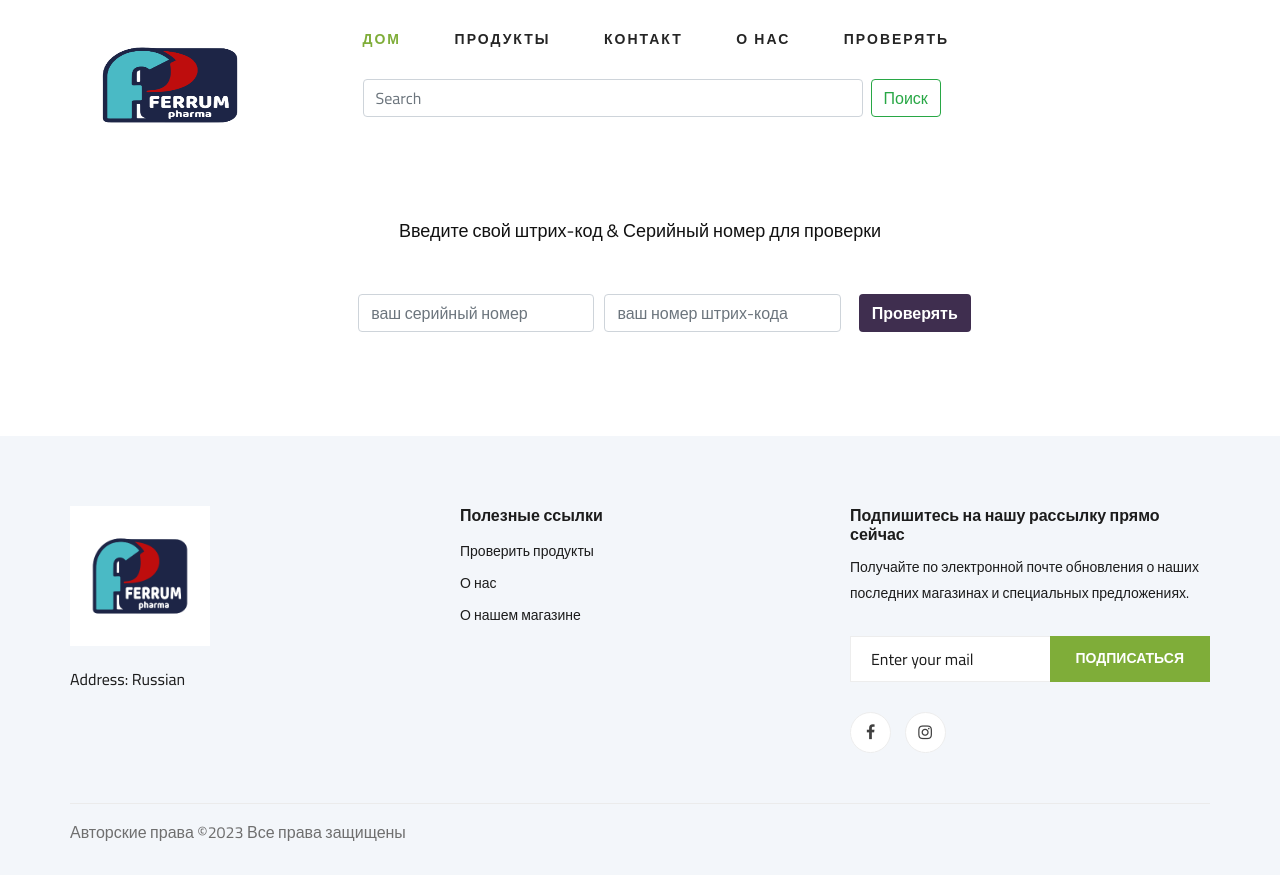
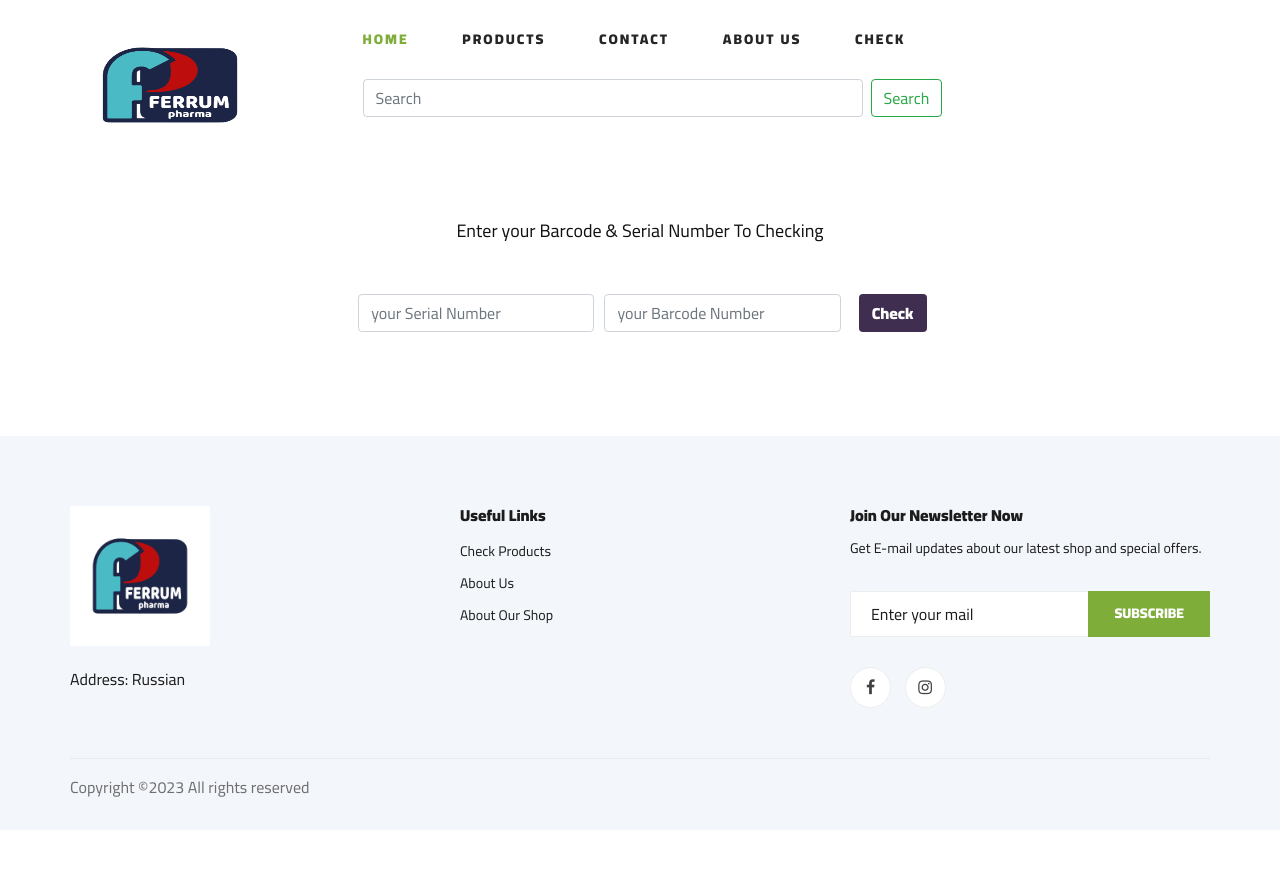
Before and after one commit to tomas2310328/pharma-rose, a Django app: page /check-code/ in a window 1280 px wide. After the commit the page ends 797 px from the top, so only its background shows below. Run offline with Django 3.2, Linux system fonts and the light colour scheme; data comes from the database, SQL or seed files in the repository; some libraries are stand-ins or nearby versions; some web fonts are replaced.

Commit message:
make it english

```diff
--- a/check/templates/check/check_code.html
+++ b/check/templates/check/check_code.html
@@ -7,7 +7,7 @@
   {% for query in queryset %}
     {% if barcode == query.bar_code and serial == query.serial_number %}
       <p class="alert alert-primary text-center">
-        Ваш штрих-код и серийный номер верны <i class="fa fa-check" aria-hidden="true"></i>
+        Your Barcode and Serial Number are Correct <i class="fa fa-check" aria-hidden="true"></i>
       </p>
       <section class="product-details spad">
         <div class="container">
@@ -35,9 +35,9 @@
     {% empty %}
       {% if barcode != query.bar_code and serial != query.serial_number %}
         <p class="alert alert-danger text-center">
-          ПРЕДУПРЕЖДЕНИЕ! Ваш штрих-код или серийный номер
+          WARNING! Your Barcode Or Serial Number
           <i class="fa fa-times" aria-hidden="true"></i><br>
-          Возможно, вы не покупаете этот продукт
+          Maybe You Do not Purchase This Product
         </p>
 
       {% endif %}
@@ -46,7 +46,7 @@
 </div>
 
   <div class="container">
-    <h5 class="text-center my-5">Введите свой штрих-код &amp; Серийный номер для проверки </h5>
+    <h5 class="text-center my-5">Enter your Barcode &amp; Serial Number To Checking</h5>
 
       <form action="." method="get">
 
@@ -54,17 +54,17 @@
 
           <div class="col-sm-3 my-1">
             <input class="form-control" type="search"
-            name="serial" placeholder="ваш серийный номер" required />
+            name="serial" placeholder="your Serial Number" required />
           </div>
 
           <div class="col-sm-3 my-1">
             <input class="form-control" type="search"
-            name="code" placeholder="ваш номер штрих-кода" required />
+            name="code" placeholder="your Barcode Number" required />
           </div>
 
           <div class="col-sm-3 my-1">
             <button class="btn akame-btn ml-2" type="submit"
-            style="background: #3f2e4f; color: white; font-weight: bold;">Проверять</button>
+            style="background: #3f2e4f; color: white; font-weight: bold;">Check</button>
           </div>
 
         </div>
--- a/products/templates/products/product_list.html
+++ b/products/templates/products/product_list.html
@@ -10,7 +10,7 @@
             <div class="col-lg-9 col-md-7">
                 <div class="product__discount">
                     <div class="section-title product__discount__title">
-                        <h2>Продукты</h2>
+                        <h2>Products</h2>
                     </div>
                     <div class="row">
                       {% for product in object_list %}
@@ -41,7 +41,7 @@
                         </div>
                       {% empty %}
                       <div class="post-content text-center">
-                        <p>К сожалению, товаров пока нет!</p>
+                        <p>Sorry, No there any Products Yet!</p>
                       </div>
                     {% endfor %}
                     </div>
--- a/products/templates/products/search.html
+++ b/products/templates/products/search.html
@@ -1,6 +1,6 @@
 {% extends "base.html" %}
 
-{% block title %}Ferrun Pharma | Продукты{% endblock %}
+{% block title %}Ferrun Pharma | Products{% endblock %}
 
 {% block content %}
 
@@ -10,7 +10,7 @@
             <div class="col-lg-9 col-md-7">
                 <div class="product__discount">
                     <div class="section-title product__discount__title">
-                        <h2>Продукты</h2>
+                        <h2>Products</h2>
                     </div>
                     <div class="row">
                         {% for product in object_list %}
@@ -43,7 +43,7 @@
                         {% empty %}
                         <div class="container">
                             <div class="post-content text-center">
-                                <p>Нет продуктов!</p>
+                                <p>No Products</p>
                             </div>
                         </div>
                         {% endfor %}
--- a/templates/base/footer.html
+++ b/templates/base/footer.html
@@ -67,21 +67,21 @@
             </div>
             <div class="col-lg-4 col-md-6 col-sm-6 offset-lg-1">
                 <div class="footer__widget">
-                    <h6>Полезные ссылки</h6>
+                    <h6>Useful Links</h6>
                     <ul>
-                        <li><a href="{% url 'check:check_serial' %}">Проверить продукты</a></li>
-                        <li><a href="{% url 'about' %}">О нас</a></li>
-                        <li><a href="{% url 'products:product_list' %}">О нашем магазине</a></li>
+                        <li><a href="{% url 'check:check_serial' %}">Check Products</a></li>
+                        <li><a href="{% url 'about' %}">About Us</a></li>
+                        <li><a href="{% url 'products:product_list' %}">About Our Shop</a></li>
                     </ul>
                 </div>
             </div>
             <div class="col-lg-4 col-md-12">
                 <div class="footer__widget">
-                    <h6>Подпишитесь на нашу рассылку прямо сейчас</h6>
-                    <p>Получайте по электронной почте обновления о наших последних магазинах и специальных предложениях.</p>
+                    <h6>Join Our Newsletter Now</h6>
+                    <p>Get E-mail updates about our latest shop and special offers.</p>
                     <form action="#">
                         <input type="text" placeholder="Enter your mail">
-                        <button type="submit" class="site-btn">Подписаться</button>
+                        <button type="submit" class="site-btn">Subscribe</button>
                     </form>
                     <div class="footer__widget__social">
                         <a target="_blank" href="https://www.facebook.com/Pharma_Rose-100403287998362/"><i class="fa fa-facebook"></i></a>
@@ -94,7 +94,7 @@
             <div class="col-lg-12">
                 <div class="footer__copyright">
                     <div class="footer__copyright__text"><p><!-- Link back to Colorlib can't be removed. Template is licensed under CC BY 3.0. -->
-                    Авторские права &copy;<script>document.write(new Date().getFullYear());</script> Все права защищены </p></div>
+                    Copyright &copy;<script>document.write(new Date().getFullYear());</script> All rights reserved </p></div>
                     <!-- <div class="footer__copyright__payment"><img src="img/payment-item.png" alt=""></div> -->
                 </div>
             </div>
--- a/templates/base/navbar2.html
+++ b/templates/base/navbar2.html
@@ -13,11 +13,11 @@
             <div class="col-lg-8">
                 <nav class="header__menu">
                     <ul>
-                        <li class="active"><a href="{% url 'home' %}">ДОМ</a></li>
-                        <li><a href="{% url 'products:product_list' %}">ПРОДУКТЫ</a></li>
-                        <li><a href="{% url 'contact:contact' %}">КОНТАКТ</a></li>
-                        <li><a href="{% url 'about' %}">О НАС</a></li>
-                        <li><a href="{% url 'check:check_serial' %}">ПРОВЕРЯТЬ</a></li>
+                        <li class="active"><a href="{% url 'home' %}">Home</a></li>
+                        <li><a href="{% url 'products:product_list' %}">Products</a></li>
+                        <li><a href="{% url 'contact:contact' %}">Contact</a></li>
+                        <li><a href="{% url 'about' %}">About Us</a></li>
+                        <li><a href="{% url 'check:check_serial' %}">Check</a></li>
                     </ul>
                 </nav>
 
@@ -25,7 +25,7 @@
                     value="{{request.GET.search}}">
                     <input class="form-control mr-sm-2" style="width: 500px;" name="search"
                         value="{{request.GET.search}}" type="search" placeholder="Search" aria-label="Search">
-                    <button class="btn btn-outline-success my-2 my-sm-0" type="submit">Поиск</button>
+                    <button class="btn btn-outline-success my-2 my-sm-0" type="submit">Search</button>
                 </form>
             </div>
 </header>
--- a/templates/home2.html
+++ b/templates/home2.html
@@ -115,7 +115,7 @@
         <div class="row">
             <div class="col-lg-12">
                 <div class="section-title">
-                    <h2>Категории</h2>
+                    <h2>Categories</h2>
                 </div>
             </div>
         </div>
```
